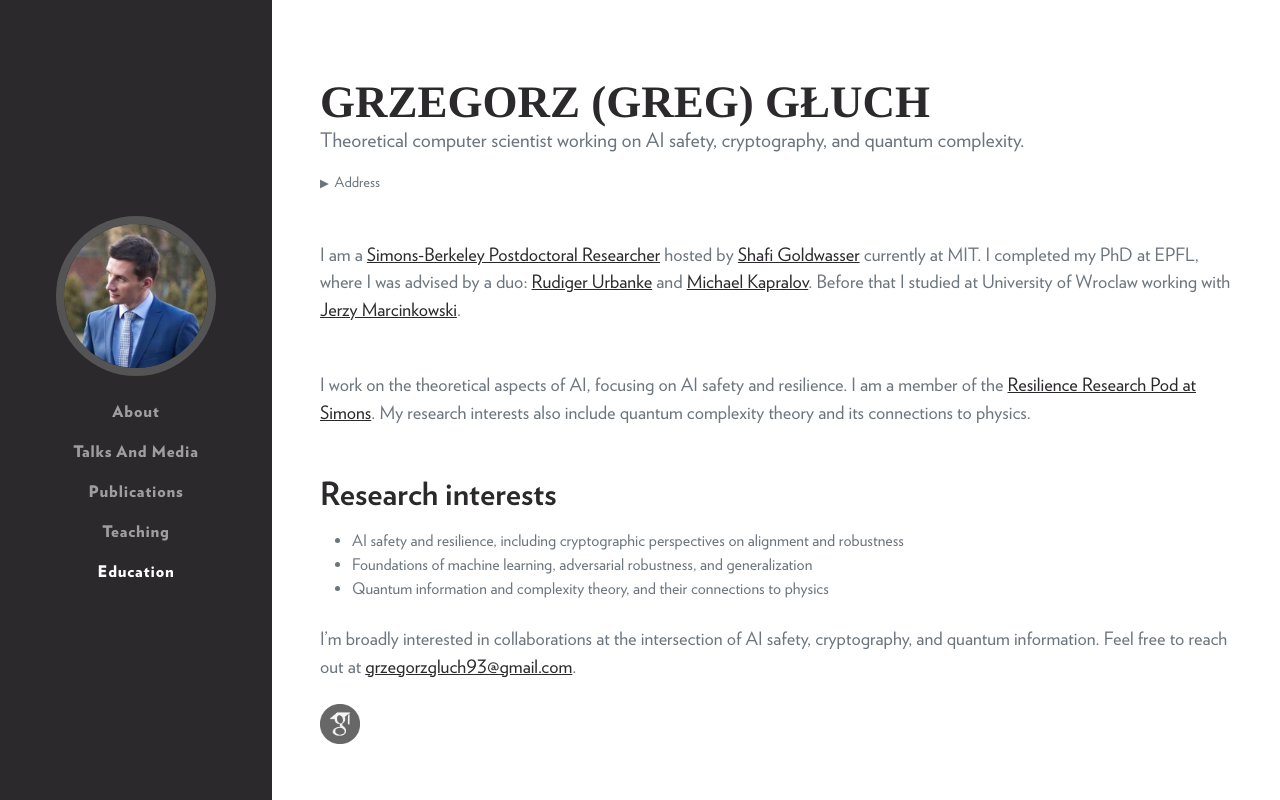
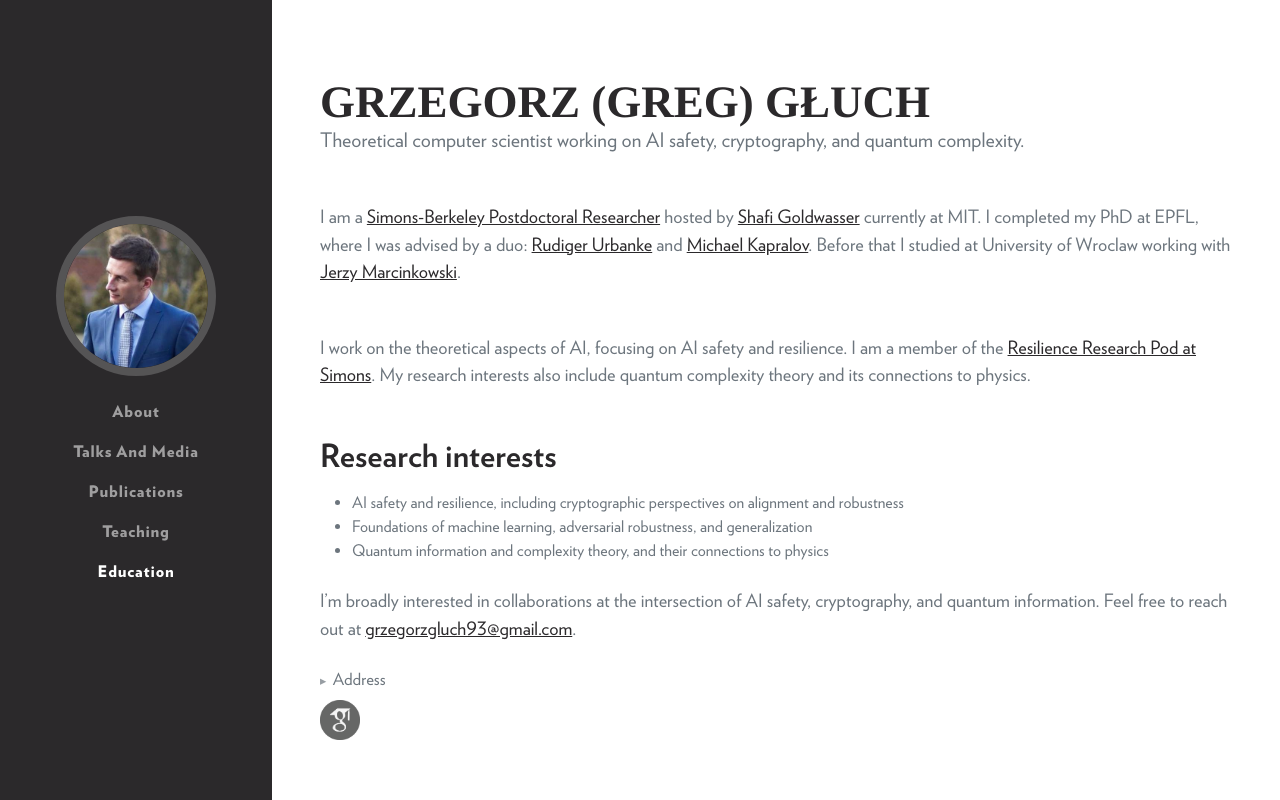
Before and after one commit to grzegorzgluch/grzegorzgluch.github.io, a website: page index.html in a window 1280 px wide. Shown: the top 800 px of the page. Drawn offline with nearby package versions, Linux system fonts and the light colour scheme; a web font is replaced by a local one.

Commit message:
Enhanced address details section in index.html with expandable functionality and custom styling for improved user experience.

```diff
--- a/index.html
+++ b/index.html
@@ -84,6 +84,23 @@
 
       /* Button spacing in groups */
       .btn-group .btn:not(:last-child) { margin-right: 8px; }
+
+      /* About: expandable address – custom chevron, tight spacing */
+      #about details.address-details { margin-bottom: 0.5rem; }
+      #about details.address-details summary {
+        list-style: none;
+        cursor: pointer;
+      }
+      #about details.address-details summary::-webkit-details-marker { display: none; }
+      #about details.address-details summary::marker { content: none; }
+      #about details.address-details summary::before {
+        content: "▸ ";
+        font-size: 0.75em;
+        opacity: 0.7;
+      }
+      #about details.address-details[open] summary::before {
+        content: "▾ ";
+      }
     </style>
 
     <style>
@@ -176,17 +193,9 @@
             Grzegorz (Greg)
             <span class="text-primary">Głuch</span>
           </h1>
-          <p class="lead mb-3" style="font-size: 20px;">
+          <p class="lead mb-5" style="font-size: 20px;">
             Theoretical computer scientist working on AI safety, cryptography, and quantum complexity.
           </p>
-          <details class="mb-5" style="font-size: 0.9rem;">
-            <summary style="cursor: pointer;">Address</summary>
-            <p class="mb-0 mt-1" style="font-size: 0.9rem;">
-              Simons Institute for the Theory of Computing<br />
-              Melvin Calvin Laboratory, Room 318<br />
-              UC Berkeley · CA 94720
-            </p>
-          </details>
 
           <p class="lead mb-5">
             I am a <a href="https://simons.berkeley.edu/people/postdoctoral-researchers" target="_blank">Simons-Berkeley Postdoctoral Researcher</a>
@@ -215,6 +224,15 @@
             I’m broadly interested in collaborations at the intersection of AI safety, cryptography, and quantum information.
             Feel free to reach out at <a href="mailto:grzegorzgluch93@gmail.com">grzegorzgluch93@gmail.com</a>.
           </p>
+
+          <details class="address-details" style="font-size: 1.05rem;">
+            <summary>Address</summary>
+            <p class="mb-0 mt-1" style="font-size: 1.05rem;">
+              Simons Institute for the Theory of Computing<br />
+              Melvin Calvin Laboratory, Room 318<br />
+              UC Berkeley · CA 94720
+            </p>
+          </details>
 
           <div class="social-icons">
             <a href="https://scholar.google.com/citations?user=gg2sjRIAAAAJ&hl=en" target="_blank" aria-label="Google Scholar profile">
```
